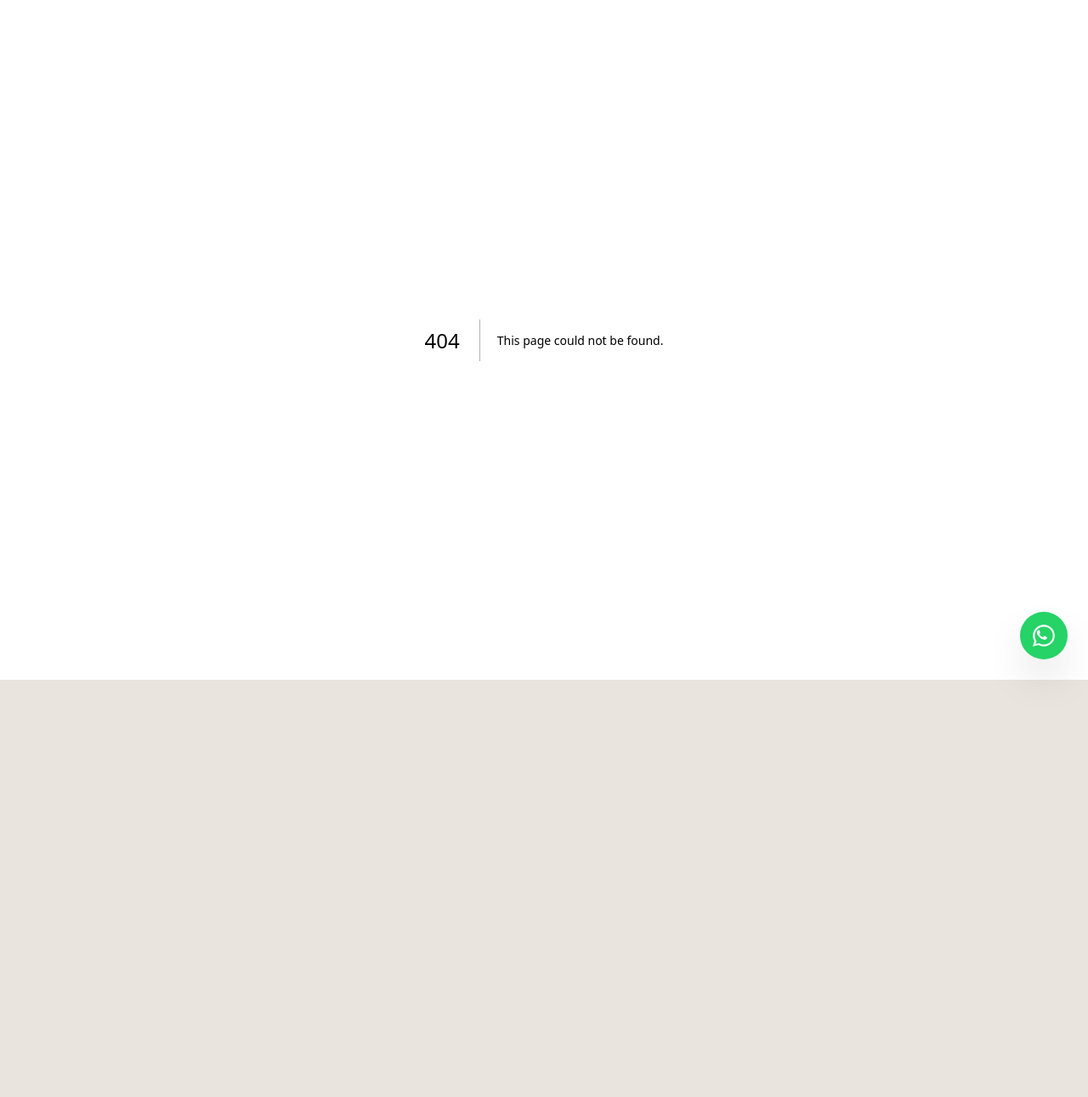
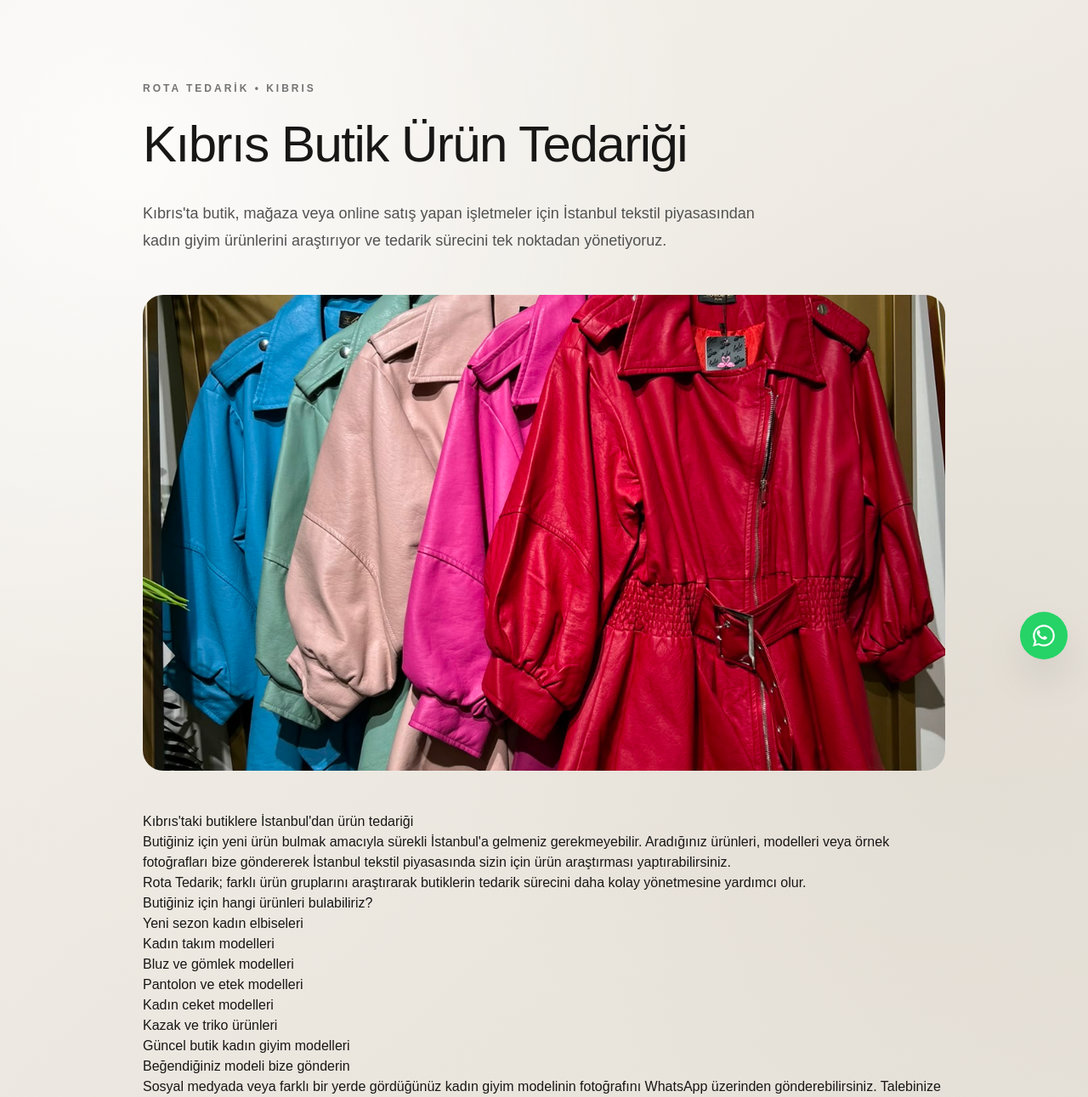
Before and after one commit to sudesolmaz1412/merternedarik, a Next.js app: page /blog/kibris-butik-urun-tedarigi in a window 1280 px wide. Before the commit this address had no page. Shown: the top 1291 px of the page at 85% size. Before the commit the page ends 800 px from the top, so only its background shows below. Built offline with nearby package versions, Linux system fonts and the light colour scheme.

Commit message:
Kibris butik urun tedarigi SEO sayfasi eklendi

```diff
--- /dev/null
+++ b/app/blog/kibris-butik-urun-tedarigi/page.tsx
@@ -0,0 +1,185 @@
+import type { Metadata } from "next";
+import Link from "next/link";
+
+export const metadata: Metadata = {
+  title: "Kıbrıs Butik Ürün Tedariği | İstanbul'dan Kadın Giyim",
+  description:
+    "Kıbrıs'taki butik ve mağazalara İstanbul tekstil piyasasından kadın giyim ürün tedariği. Yeni sezon modeller, toptan ürün seçenekleri ve uygun siparişlerde aynı gün kargo çıkışı.",
+  alternates: {
+    canonical:
+      "https://www.merterdentedarik.com/blog/kibris-butik-urun-tedarigi",
+  },
+};
+
+export default function Page() {
+  return (
+    <main className="min-h-screen bg-[#f5f2ed] text-[#181716]">
+      <article className="mx-auto max-w-5xl px-6 py-16 md:px-10 md:py-24">
+
+        <header className="max-w-4xl">
+          <p className="mb-5 text-xs font-semibold uppercase tracking-[0.25em] text-neutral-500">
+            ROTA TEDARİK • KIBRIS
+          </p>
+
+          <h1 className="text-4xl font-medium leading-tight tracking-tight md:text-6xl">
+            Kıbrıs Butik Ürün Tedariği
+          </h1>
+
+          <p className="mt-7 max-w-3xl text-lg leading-8 text-neutral-600">
+            Kıbrıs&apos;ta butik, mağaza veya online satış yapan işletmeler
+            için İstanbul tekstil piyasasından kadın giyim ürünlerini
+            araştırıyor ve tedarik sürecini tek noktadan yönetiyoruz.
+          </p>
+        </header>
+
+        <div className="my-12 overflow-hidden rounded-3xl">
+          <img
+            src="/images/merterkoleksiyon.jpeg"
+            alt="Kıbrıs butik kadın giyim ürün tedariği"
+            className="h-[420px] w-full object-cover md:h-[560px]"
+          />
+        </div>
+
+        <div className="prose prose-neutral max-w-none prose-p:leading-8">
+
+          <h2>Kıbrıs'taki butiklere İstanbul'dan ürün tedariği</h2>
+
+          <p>
+            Butiğiniz için yeni ürün bulmak amacıyla sürekli İstanbul&apos;a
+            gelmeniz gerekmeyebilir. Aradığınız ürünleri, modelleri veya
+            örnek fotoğrafları bize göndererek İstanbul tekstil piyasasında
+            sizin için ürün araştırması yaptırabilirsiniz.
+          </p>
+
+          <p>
+            Rota Tedarik; farklı ürün gruplarını araştırarak butiklerin
+            tedarik sürecini daha kolay yönetmesine yardımcı olur.
+          </p>
+
+          <h2>Butiğiniz için hangi ürünleri bulabiliriz?</h2>
+
+          <ul>
+            <li>Yeni sezon kadın elbiseleri</li>
+            <li>Kadın takım modelleri</li>
+            <li>Bluz ve gömlek modelleri</li>
+            <li>Pantolon ve etek modelleri</li>
+            <li>Kadın ceket modelleri</li>
+            <li>Kazak ve triko ürünleri</li>
+            <li>Güncel butik kadın giyim modelleri</li>
+          </ul>
+
+          <h2>Beğendiğiniz modeli bize gönderin</h2>
+
+          <p>
+            Sosyal medyada veya farklı bir yerde gördüğünüz kadın giyim
+            modelinin fotoğrafını WhatsApp üzerinden gönderebilirsiniz.
+            Talebinize uygun ürünleri İstanbul&apos;daki tekstil piyasasında
+            araştırabiliriz.
+          </p>
+
+          <p>
+            Böylece tek tek toptancı araştırmak yerine ürün talebinizi
+            doğrudan bize iletebilirsiniz.
+          </p>
+
+          <h2>Kıbrıs'a aynı gün kargo çıkışı</h2>
+
+          <p>
+            Ürünleri hazır olan ve sipariş işlemleri zamanında tamamlanan
+            uygun siparişleri mümkün olduğunda aynı gün kargoya teslim
+            ediyoruz.
+          </p>
+
+          <p>
+            Kıbrıs&apos;a ulaşım süresi taşıyıcı firmaya ve gönderim
+            koşullarına göre değişebilir. Aynı gün kargo ifadesi,
+            uygun siparişlerin aynı gün taşıyıcıya teslim edilmesini ifade eder.
+          </p>
+
+          <h2>Lefkoşa, Girne ve Gazimağusa butiklerine tedarik</h2>
+
+          <p>
+            Lefkoşa, Girne, Gazimağusa ve Kıbrıs&apos;ın diğer bölgelerinde
+            kadın giyim satışı yapan işletmeler ürün taleplerini uzaktan
+            iletebilir.
+          </p>
+
+          <p>
+            Model, renk, beden, adet ve hedeflediğiniz ürün grubunu
+            paylaşmanız ürün araştırmasını hızlandırır.
+          </p>
+
+          <h2>Yeni modelleri düzenli takip edin</h2>
+
+          <p>
+            İstanbul tekstil piyasasında ürünler ve modeller sürekli
+            değişmektedir. Güncel ürünleri takip etmek isteyen butik ve
+            mağazalar WhatsApp üzerinden bizimle iletişime geçebilir.
+          </p>
+
+          <h2>Merter'den Kıbrıs'a toptan kadın giyim</h2>
+
+          <p>
+            Kıbrıs&apos;a toptan kadın giyim gönderimi hakkında hazırladığımız
+            ana sayfayı da inceleyebilirsiniz.
+          </p>
+
+          <p>
+            <Link
+              href="/blog/kibrisa-toptan-kadin-giyim"
+              className="font-semibold underline underline-offset-4"
+            >
+              Kıbrıs&apos;a Toptan Kadın Giyim →
+            </Link>
+          </p>
+
+          <h2>Merter kadın giyim piyasası</h2>
+
+          <p>
+            İstanbul Merter&apos;deki kadın giyim ürünleri ve toptan tedarik
+            seçenekleri için Merter rehberimize göz atabilirsiniz.
+          </p>
+
+          <p>
+            <Link
+              href="/blog/merter-toptan-kadin-giyim"
+              className="font-semibold underline underline-offset-4"
+            >
+              Merter Toptan Kadın Giyim →
+            </Link>
+          </p>
+
+        </div>
+
+        <section className="mt-20 rounded-3xl bg-[#242321] p-8 text-white md:p-12">
+          <p className="text-xs font-semibold uppercase tracking-[0.25em] text-white/50">
+            KIBRIS BUTİK TEDARİK
+          </p>
+
+          <h2 className="mt-4 text-3xl font-medium md:text-4xl">
+            Butiğiniz için ürün aramaya başlayalım.
+          </h2>
+
+          <p className="mt-5 max-w-2xl leading-7 text-white/65">
+            Aradığınız kadın giyim ürününün fotoğrafını gönderin.
+            İstanbul tekstil piyasasında sizin için araştıralım.
+          </p>
+
+          <a
+            href="https://wa.me/905324975361?text=Merhaba%2C%20K%C4%B1br%C4%B1s%27taki%20buti%C4%9Fim%20i%C3%A7in%20%C3%BCr%C3%BCn%20tedari%C4%9Fi%20istiyorum."
+            target="_blank"
+            rel="noopener noreferrer"
+            className="mt-8 inline-flex rounded-full bg-white px-7 py-4 text-sm font-semibold text-[#242321]"
+          >
+            WhatsApp'tan Ürün Gönder →
+          </a>
+
+          <p className="mt-5 text-sm text-white/50">
+            0532 497 53 61
+          </p>
+        </section>
+
+      </article>
+    </main>
+  );
+}
```
